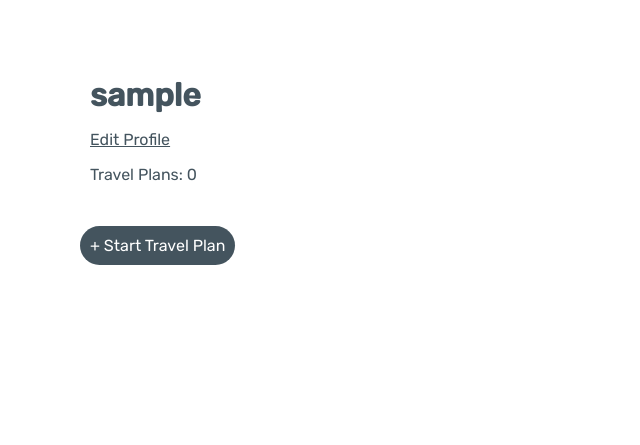
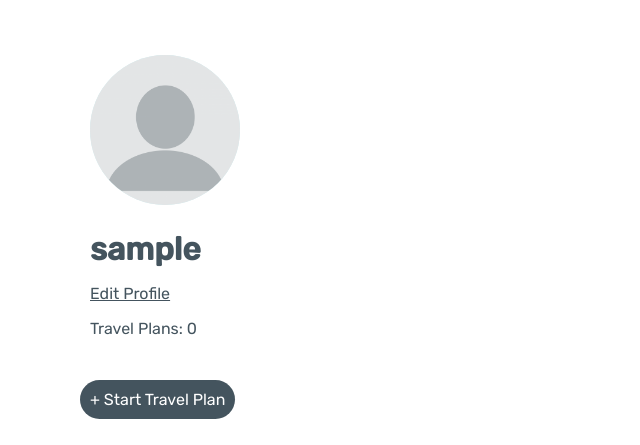
Before and after one commit to jihyekwak/project-4-travel, a Django app: a page that uses main_app/templates/base.html in a window 1280 px wide. Shown: the part 60-505 px from the top of the page, without its empty margins (0-640 px from the left). Run offline with Django 4.2, Linux system fonts and the light colour scheme; the visitor is signed in with stand-in values (Sample User, id 1); data comes from the database, SQL or seed files in the repository; data that the repository does not hold is empty.

Commit message:
add profile image at profile page

```diff
--- a/main_app/static/styles/styles.css
+++ b/main_app/static/styles/styles.css
@@ -439,6 +439,13 @@ Travel List Page
 Profile Page
 ---------------- */
 
+.profile-page-profile-image {
+    width: 150px;
+    background-color: #CFF2F6;
+    border-radius: 75px;
+
+}
+
 .travel-card-img {
     position: relative;
     text-align: center;
--- a/main_app/templates/base.html
+++ b/main_app/templates/base.html
@@ -34,8 +34,8 @@
             <img  class="nav-right profile-image" src="{% static 'images/blank-profile-picture.png' %}" alt="">
           {% endif %}
         {% else %}
-          <a  class="nav-right" href="/login">Login</a>
           <a class="nav-right" href="/signup">Signup</a>
+          <a class="nav-right" href="/login">Login</a>
         {% endif%}
 
     </nav>
--- a/main_app/templates/profile.html
+++ b/main_app/templates/profile.html
@@ -5,6 +5,11 @@
 
     <div class="list-flex-nav">
         <div class="list-flex-nav-top">
+            {% if user.profile_image %}
+            <img class="profile-page-profile-image" src="{{user.profile_image.url}}" alt="">
+            {% else %}
+            <img  class="profile-page-profile-image" src="{% static 'images/blank-profile-picture.png' %}" alt="">
+            {% endif %}
             <h1>{{user.username}}</h1>
             <a href="{% url 'profile_update' user.pk %}">
                 <p>Edit Profile</p>
```
